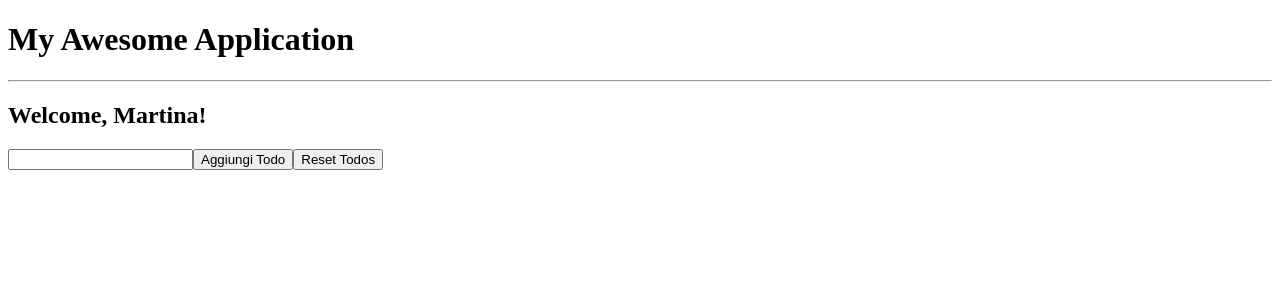
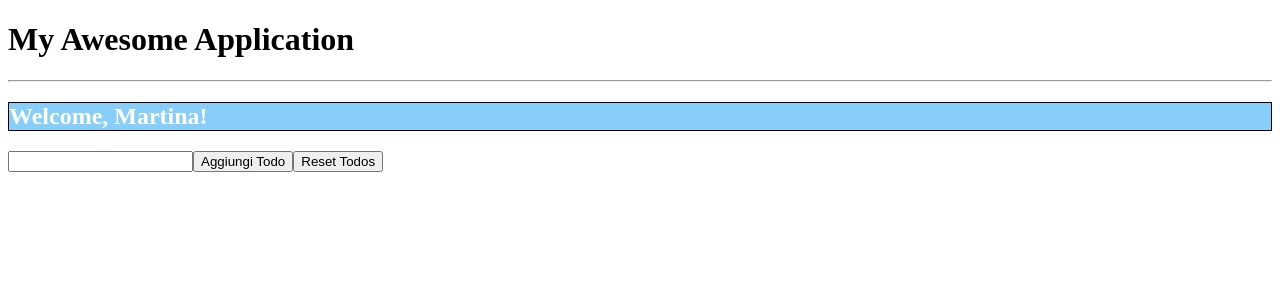
Before and after one commit to martinamancuso/learning_react, a React (Vite) app in the folder react/: page / in a window 1280 px wide. Shown: the top 300 px of the page. Built offline with nearby package versions, Linux system fonts and the light colour scheme.

Commit message:
concepts updated

```diff
--- /dev/null
+++ b/react/src/index.css
@@ -0,0 +1,5 @@
+.welcome {
+  background-color: lightskyblue;
+  color: white;
+  border: 1px solid black;
+}
--- a/react/src/index.jsx
+++ b/react/src/index.jsx
@@ -1,4 +1,5 @@
 import { createRoot } from "react-dom/client";
 import { App } from "./components/App";
+import './index.css'
 
 createRoot(document.getElementById("root")).render(<App />);
```
Also changed, not shown: react/src/concepts/styling_components.md (+1 -1 lines).
